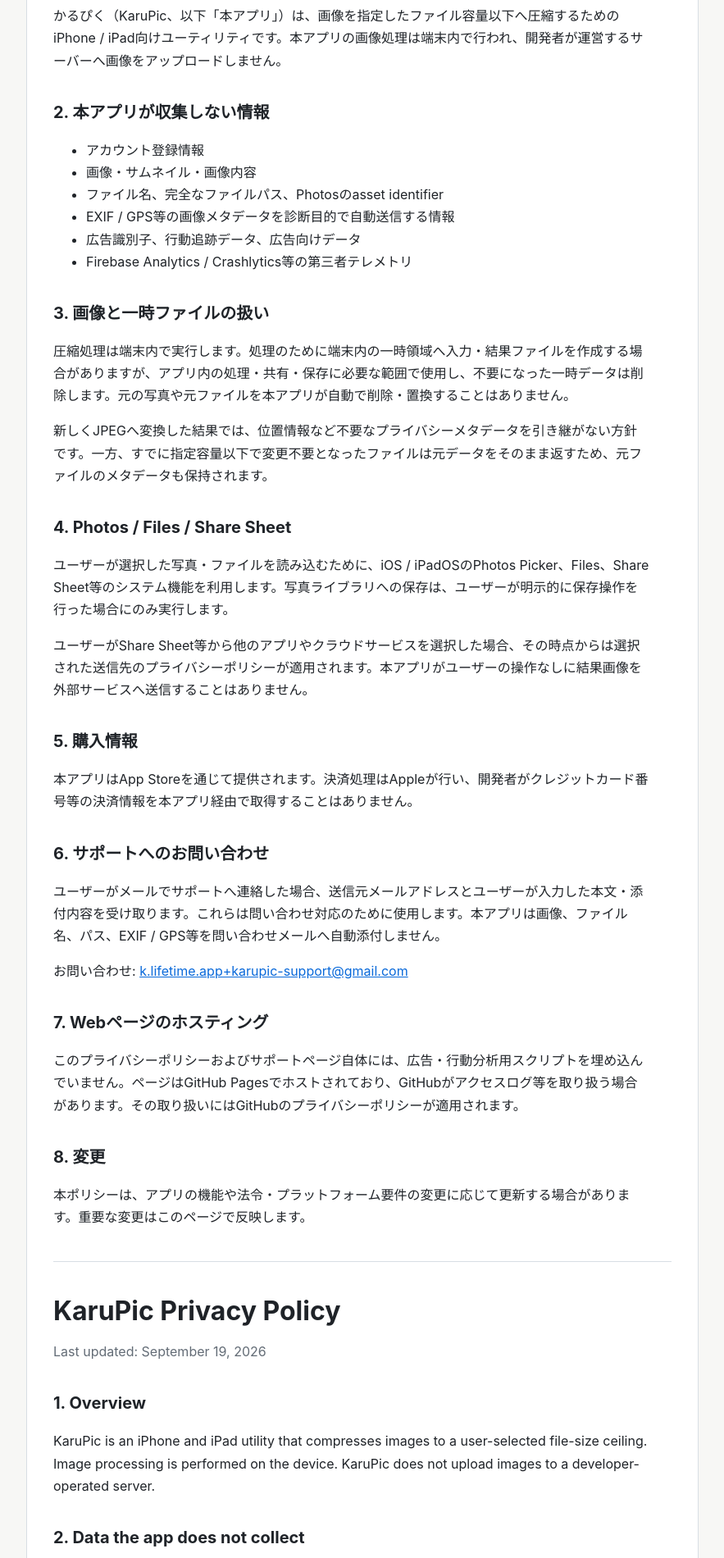
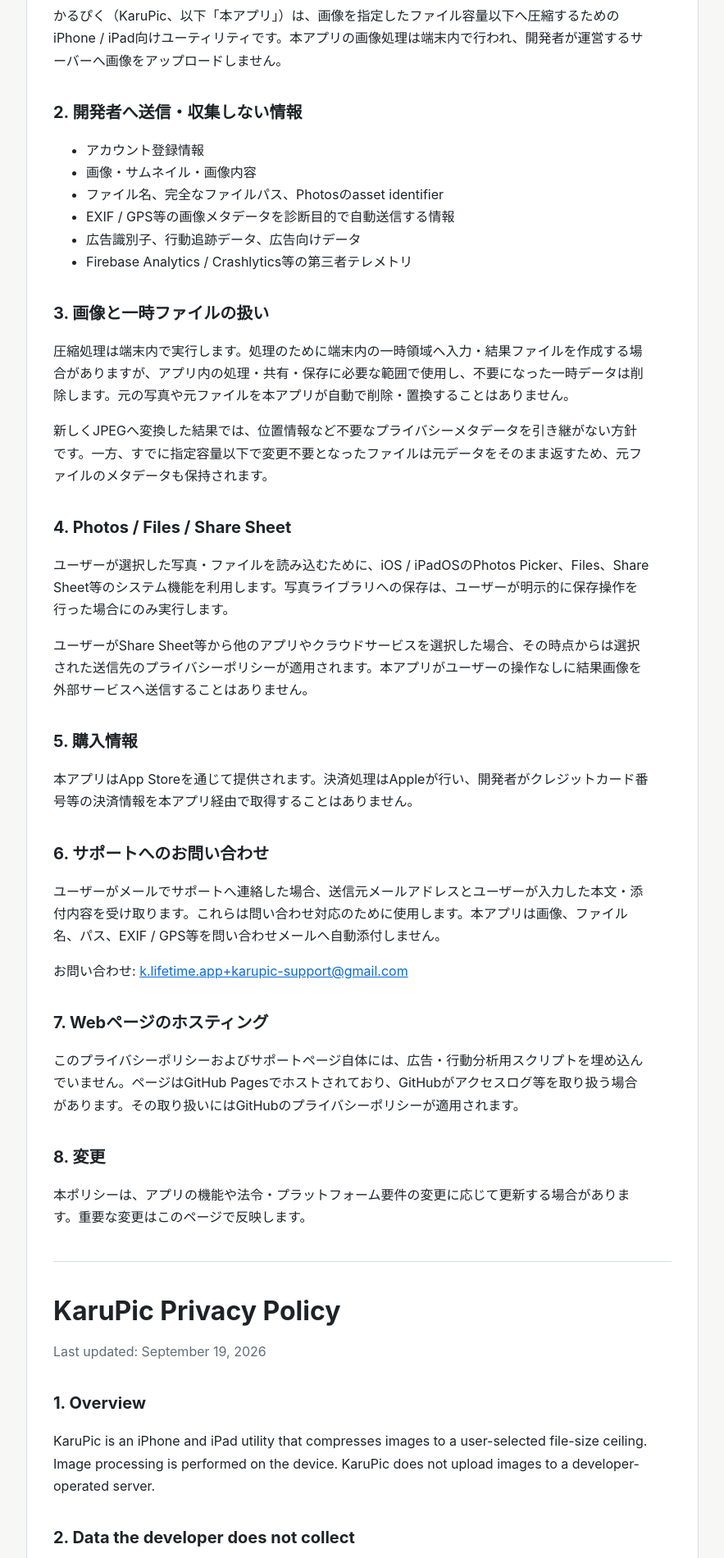
Before and after one commit to git-ksk/git-ksk.github.io, a plain HTML site: page karupic/privacy/index.html in a window 1280 px wide. Shown: the part 240-2140 px from the top of the page at 82% size, without its empty margins (198-1081 px from the left). Drawn offline with Linux system fonts and the light colour scheme.

Commit message:
docs: clarify KaruPic local data handling

```diff
--- a/karupic/privacy/index.html
+++ b/karupic/privacy/index.html
@@ -24,7 +24,7 @@
   <h2>1. 基本方針</h2>
   <p>かるぴく（KaruPic、以下「本アプリ」）は、画像を指定したファイル容量以下へ圧縮するためのiPhone / iPad向けユーティリティです。本アプリの画像処理は端末内で行われ、開発者が運営するサーバーへ画像をアップロードしません。</p>
 
-  <h2>2. 本アプリが収集しない情報</h2>
+  <h2>2. 開発者へ送信・収集しない情報</h2>
   <ul>
     <li>アカウント登録情報</li>
     <li>画像・サムネイル・画像内容</li>
@@ -64,7 +64,7 @@
     <h2>1. Overview</h2>
     <p>KaruPic is an iPhone and iPad utility that compresses images to a user-selected file-size ceiling. Image processing is performed on the device. KaruPic does not upload images to a developer-operated server.</p>
 
-    <h2>2. Data the app does not collect</h2>
+    <h2>2. Data the developer does not collect</h2>
     <ul>
       <li>Account registration data</li>
       <li>Images, thumbnails, or image content</li>
```
